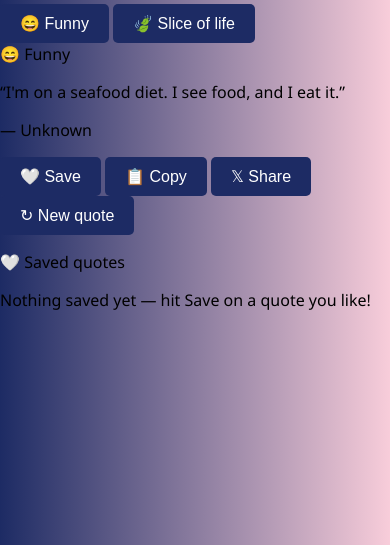
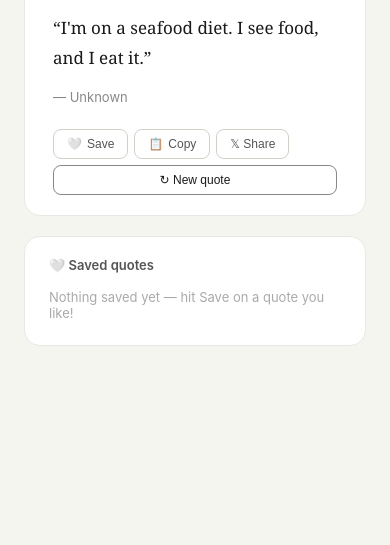
Before and after one commit to gokulsundarc/Random-Quote-Generator, a plain HTML site: page index.html in a window 390 px wide. Shown: the part 299-844 px from the top of the page. Drawn offline with Linux system fonts and the light colour scheme.

Commit message:
Refactor CSS for layout and styling improvements
Updated styles for body, header, and buttons. Removed unused styles and improved responsiveness.

```diff
--- a/style.css
+++ b/style.css
@@ -1,45 +1,232 @@
+* {
+  box-sizing: border-box;
+  margin: 0;
+  padding: 0;
+}
 
 body {
-  background: linear-gradient(to right, #1d2b64, #f8cdda);
-  font-family: 'Segoe UI', sans-serif;
-  height: 100vh;
-  margin:  0;
+  font-family: -apple-system, BlinkMacSystemFont, 'Segoe UI', Roboto, sans-serif;
+  background: #f5f5f0;
+  color: #1a1a1a;
+  min-height: 100vh;
   display: flex;
+  align-items: center;
   justify-content: center;
+  padding: 1.5rem;
+}
+
+.wrap {
+  width: 100%;
+  max-width: 560px;
+}
+
+/* Header */
+.header {
+  display: flex;
+  align-items: center;
+  justify-content: space-between;
+  margin-bottom: 1.25rem;
+  flex-wrap: wrap;
+  gap: 10px;
+}
+
+.header-title {
+  font-size: 16px;
+  font-weight: 600;
+  color: #1a1a1a;
+}
+
+.tabs {
+  display: flex;
+  gap: 6px;
+}
+
+.tab {
+  font-size: 12px;
+  padding: 5px 14px;
+  border-radius: 20px;
+  border: 1px solid #d0cfc8;
+  background: transparent;
+  color: #666;
+  cursor: pointer;
+  transition: all 0.15s;
+}
+
+.tab.active {
+  background: #1a1a1a;
+  color: #fff;
+  border-color: #1a1a1a;
+}
+
+/* Card */
+.card {
+  background: #fff;
+  border: 1px solid #e8e8e4;
+  border-radius: 16px;
+  padding: 1.75rem 1.75rem 1.25rem;
+  min-height: 220px;
+  display: flex;
+  flex-direction: column;
+  justify-content: space-between;
+}
+
+.mood-badge {
+  display: inline-block;
+  font-size: 11px;
+  font-weight: 600;
+  padding: 3px 10px;
+  border-radius: 20px;
+  margin-bottom: 1rem;
+  background: #faeeda;
+  color: #7a4f10;
+  letter-spacing: 0.3px;
+}
+
+.mood-badge.life {
+  background: #e1f5ee;
+  color: #0a5c42;
+}
+
+/* Quote */
+.quote-wrap {
+  transition: opacity 0.35s ease;
+}
+
+.quote-wrap.fade {
+  opacity: 0;
+}
+
+.quote-text {
+  font-family: Georgia, 'Times New Roman', serif;
+  font-size: 20px;
+  line-height: 1.75;
+  color: #1a1a1a;
+  margin-bottom: 1rem;
+}
+
+.quote-author {
+  font-size: 13px;
+  color: #888;
+}
+
+/* Action buttons */
+.actions {
+  display: flex;
+  gap: 8px;
+  margin-top: 1.5rem;
+  flex-wrap: wrap;
   align-items: center;
 }
 
-.container {
-  text-align: center;
-  background: white;
-  padding: 40px;
-  border-radius: 10px;
-  box-shadow: 0 4px 20px rgba(0, 0, 0, 0.3);
-  width: 80%;
-  max-width: 500px;
+.btn {
+  display: inline-flex;
+  align-items: center;
+  gap: 5px;
+  font-size: 12px;
+  padding: 7px 13px;
+  border-radius: 8px;
+  border: 1px solid #d0cfc8;
+  background: transparent;
+  color: #555;
+  cursor: pointer;
+  transition: background 0.15s;
 }
 
-h1 {
-  color: #1d2b64;
+.btn:hover {
+  background: #f5f5f0;
 }
 
-#quote-box {
-  margin: 20px 0;
-  font-size: 1.2em;
-  font-style: italic;
-  color: #333;
+.btn:active {
+  transform: scale(0.97);
 }
 
-button {
-  background-color: #1d2b64;
-  color: white;
-  padding: 10px 20px;
-  border: none;
-  border-radius: 5px;
-  font-size: 1em;
-  cursor: pointer;
+.btn-primary {
+  margin-left: auto;
+  color: #1a1a1a;
+  border-color: #888;
+  font-weight: 500;
 }
 
-button:hover {
-  background-color: #162052;
+.btn.saved {
+  color: #16a34a;
+  border-color: #86efac;
 }
+
+/* Favourites section */
+.fav-section {
+  margin-top: 1.25rem;
+  background: #fff;
+  border: 1px solid #e8e8e4;
+  border-radius: 16px;
+  padding: 1.25rem 1.5rem;
+}
+
+.fav-header {
+  font-size: 13px;
+  font-weight: 600;
+  color: #555;
+  margin-bottom: 0.75rem;
+}
+
+.fav-empty {
+  font-size: 13px;
+  color: #aaa;
+  padding: 0.25rem 0;
+}
+
+.fav-item {
+  display: flex;
+  align-items: flex-start;
+  justify-content: space-between;
+  gap: 8px;
+  padding: 10px 0;
+  border-bottom: 1px solid #f0f0ec;
+}
+
+.fav-item:last-child {
+  border-bottom: none;
+}
+
+.fav-text {
+  font-size: 13px;
+  color: #1a1a1a;
+  line-height: 1.5;
+  flex: 1;
+}
+
+.fav-by {
+  font-size: 11px;
+  color: #aaa;
+  margin-top: 2px;
+}
+
+.fav-del {
+  background: none;
+  border: none;
+  cursor: pointer;
+  color: #bbb;
+  font-size: 16px;
+  padding: 0 4px;
+  line-height: 1;
+}
+
+.fav-del:hover {
+  color: #e24b4a;
+}
+
+/* Responsive */
+@media (max-width: 480px) {
+  .quote-text {
+    font-size: 17px;
+  }
+
+  .btn-primary {
+    margin-left: 0;
+    width: 100%;
+    justify-content: center;
+  }
+
+  .actions {
+    gap: 6px;
+  }
+}
```
